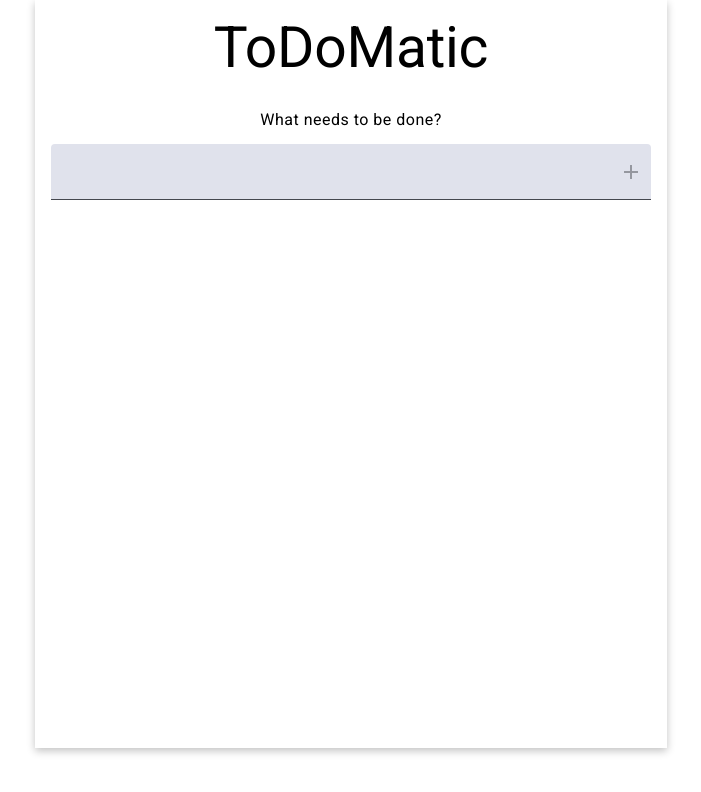
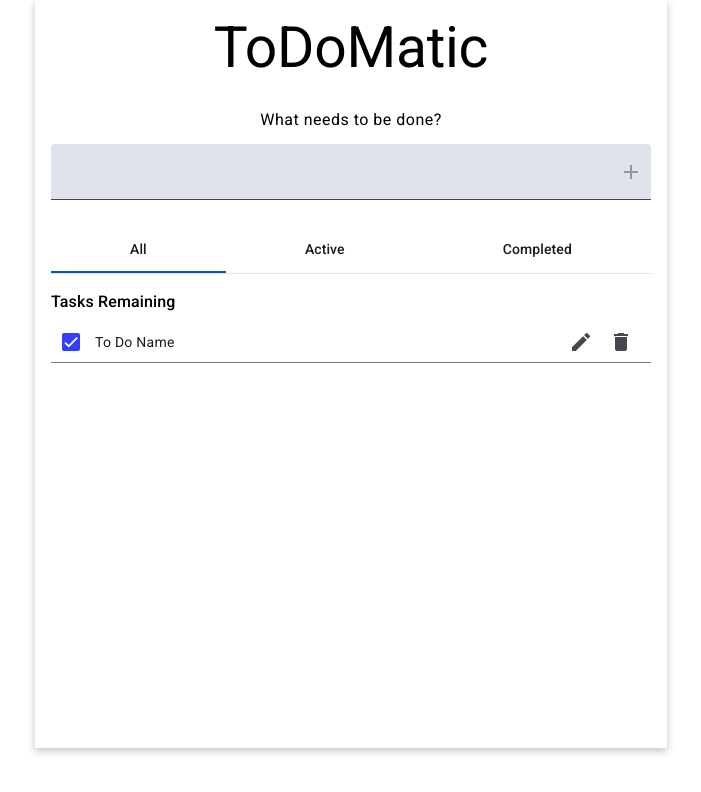
Before and after one commit to Ricardo-MaGuz/ge-vernova, an Angular app: page /home in a window 1280 px wide. Shown: the top 792 px of the page, without its empty margins (289-990 px from the left). Built offline with nearby package versions, Linux system fonts and the light colour scheme.

Commit message:
Added To Do Tabs and To Do Component

```diff
--- a/src/app/home/home.component.ts
+++ b/src/app/home/home.component.ts
@@ -1,12 +1,13 @@
 import { Component, inject } from '@angular/core';
 import { ToDoFormComponent } from './ui/to-do-form.component';
+import { ToDoTabsComponent } from './ui/to-do-tabs.component';
 import { MatProgressSpinnerModule } from '@angular/material/progress-spinner';
 import { FormBuilder, Validators } from '@angular/forms';
 
 @Component({
   selector: 'app-home',
   standalone: true,
-  imports: [MatProgressSpinnerModule, ToDoFormComponent],
+  imports: [MatProgressSpinnerModule, ToDoFormComponent, ToDoTabsComponent],
   template: `
     <main class="wrapper">
       <h1>ToDoMatic</h1>
@@ -15,6 +16,7 @@ import { FormBuilder, Validators } from '@angular/forms';
       } @else {
       <p>What needs to be done?</p>
       <app-to-do-form [formGroup]="toDoForm" />
+      <app-to-do-tabs />
       }
     </main>
   `,
--- /dev/null
+++ b/src/app/home/ui/to-do-tabs.component.ts
@@ -0,0 +1,26 @@
+import { Component } from '@angular/core';
+import { ToDoComponent } from './to-do.component';
+import { MatTabsModule } from '@angular/material/tabs';
+
+@Component({
+  selector: 'app-to-do-tabs',
+  standalone: true,
+  imports: [MatTabsModule, ToDoComponent],
+  template: ` <mat-tab-group>
+    <mat-tab label="All" class="">
+      <h2 class="mat-title-medium">Tasks Remaining</h2>
+      <app-to-do [id]="1" [status]="true" [name]="'name'" />
+    </mat-tab>
+    <mat-tab label="Active">
+      <h2 class="mat-title-medium">Active Tasks</h2>
+      <app-to-do [id]="1" [status]="true" [name]="'name'" />
+    </mat-tab>
+    <mat-tab label="Completed"
+      ><h2 class="mat-title-medium">Tasks Completed</h2>
+      <app-to-do [id]="1" [status]="true" [name]="'name'" />
+    </mat-tab>
+  </mat-tab-group>`,
+  styles: `.mat-title-medium{margin-top:1em}
+`,
+})
+export class ToDoTabsComponent {}
--- /dev/null
+++ b/src/app/home/ui/to-do.component.ts
@@ -0,0 +1,49 @@
+import { Component, input } from '@angular/core';
+import { MatButtonModule } from '@angular/material/button';
+import { MatCheckboxModule } from '@angular/material/checkbox';
+import { MatIconModule } from '@angular/material/icon';
+import { MatDividerModule } from '@angular/material/divider';
+import { ToDoFormComponent } from './to-do-form.component';
+
+@Component({
+  selector: 'app-to-do',
+  standalone: true,
+  imports: [
+    MatCheckboxModule,
+    MatIconModule,
+    MatButtonModule,
+    MatDividerModule,
+    ToDoFormComponent,
+  ],
+  template: `
+    <div class="to-do">
+      <mat-checkbox [checked]="true" class="checkbox">
+        To Do Name
+      </mat-checkbox>
+      <div class="actions">
+        <button mat-icon-button aria-label="Edit to Do">
+          <mat-icon>edit</mat-icon>
+        </button>
+        <button mat-icon-button aria-label="Delete to Do">
+          <mat-icon>delete</mat-icon>
+        </button>
+      </div>
+    </div>
+    <mat-divider />
+  `,
+  styles: `.to-do{
+    display:flex;
+    justify-content:space-between;
+    align-content: start;
+    max-width:100%;
+    .checkbox{
+        width:80%;
+    }
+    .actions{width:15%}
+  }`,
+})
+export class ToDoComponent {
+  id = input.required<number>();
+  status = input.required<boolean>();
+  name = input.required<string>();
+}
--- a/src/styles.scss
+++ b/src/styles.scss
@@ -1,4 +1,8 @@
 /* You can add global styles to this file, and also import other style files */
-
 html, body { height: 100%; }
 body { margin: 0; font-family: Roboto, "Helvetica Neue", sans-serif; }
+.mat-mdc-tab-body-wrapper {
+    .mat-mdc-tab-body-content {
+        overflow: hidden;
+    }
+}
```
